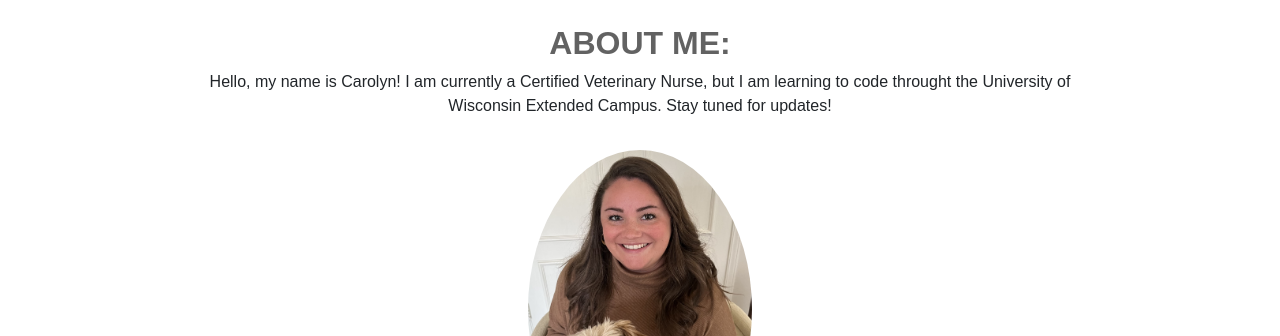
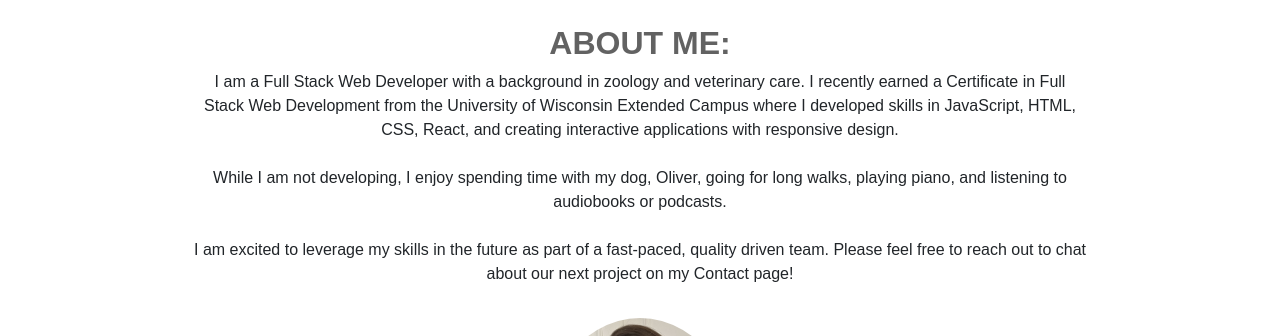
Before and after one commit to cghudson/portfolio-react, a React (Create React App) app: page / in a window 1280 px wide. Shown: the part 200-536 px from the top of the page. Built offline with nearby package versions, Linux system fonts and the light colour scheme.

Commit message:
udate bio, resume, skills

```diff
--- a/src/components/about.js
+++ b/src/components/about.js
@@ -8,9 +8,20 @@ function About() {
         <h2 className="title">ABOUT ME:</h2>
         <div className="about-info">
           <p>
-            Hello, my name is Carolyn! I am currently a Certified Veterinary
-            Nurse, but I am learning to code throught the University of
-            Wisconsin Extended Campus. Stay tuned for updates!
+            I am a Full Stack Web Developer with a background in zoology and
+            veterinary care. I recently earned a Certificate in Full Stack Web
+            Development from the University of Wisconsin Extended Campus where I
+            developed skills in JavaScript, HTML, CSS, React, and creating
+            interactive applications with responsive design.
+            <br />
+            <br />
+            While I am not developing, I enjoy spending time with my dog,
+            Oliver, going for long walks, playing piano, and listening to
+            audiobooks or podcasts.
+            <br />
+            <br />I am excited to leverage my skills in the future as part of a
+            fast-paced, quality driven team. Please feel free to reach out to
+            chat about our next project on my Contact page!
           </p>
         </div>
         <div className="profile p-3">
--- a/src/components/resume.js
+++ b/src/components/resume.js
@@ -7,12 +7,13 @@ function Resume() {
       <div className="card p-4 resume-text w-100">
         <h5>I am proficient in the following technologies:</h5>
         <p className="card p-4">
-          <b>Front-End:</b> HTML, CSS, JavaScript, AJAX, jQuery, Bootstrap,
-          React
+          <b>Front-End:</b> HTML, CSS, JavaScript, AJAX, jQuery, React, Handlebars, Bootstrap
           <br />
           <br />
-          <b>Back-End:</b> Node.js, Express.js, MySQL, Sequelize, NoSQL,
-          MongoDB, Mongoose
+          <b>Back-End:</b> Node.js, Express.js, MySQL, Sequelize, NoSQL, MongoDB, Mongoose
+          <br />
+          <br />
+          <b>Related Skills:</b> Git, GitHub, Heroku, VS Code, Insomnia, GraphQL Playground
         </p>
         <div>
           <button className="resume-btn">
```
Also changed, not shown: 1 other file (tests, documents, lock files or other folders).
